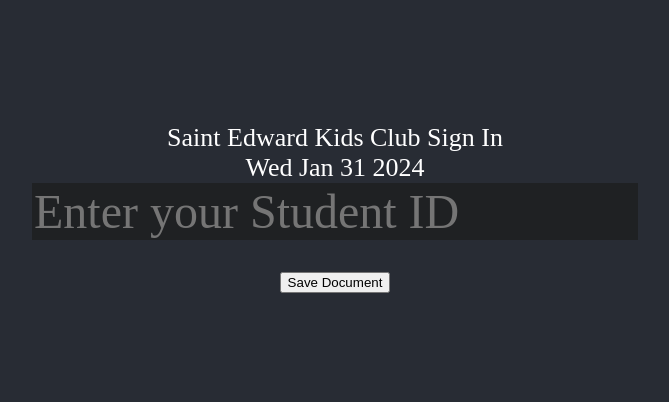
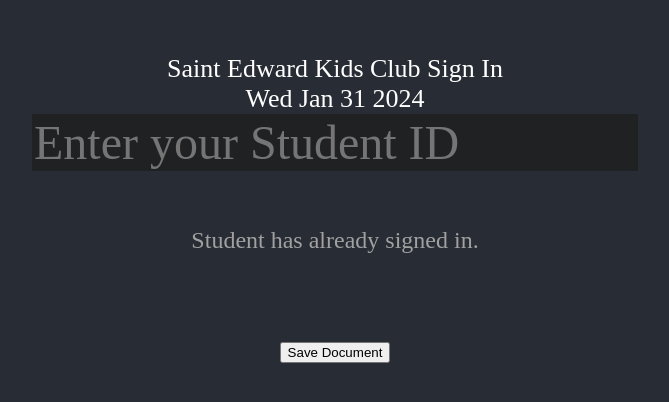
Before and after one commit to jcyalung/stedcskidsclub, a React (Create React App) app in the folder stedcs/: page / in a window 1280 px wide. Shown: the part 176-578 px from the top of the page, without its empty margins (305-974 px from the left). Built offline with nearby package versions, Linux system fonts and the light colour scheme.

Commit message:
fixed welcome message

```diff
--- a/stedcs/src/App.js
+++ b/stedcs/src/App.js
@@ -9,14 +9,11 @@
   const [response, setResponse] = useState({});
   const [studentName, setStudentName] = useState('');
   const BASE_URL = 'http://localhost:8000/';
-  let previous_student = '';
   // fetch the student from the backend
   const find_student = async (student) => {
     const response_fetch = await fetch(BASE_URL + 'add-student/' + student);
     const data = await response_fetch.json();
-    console.log(data);
     setResponse(data);
-    console.log(response);
   }
 
   const saveDocument = async () => {
@@ -52,8 +49,6 @@
               onKeyUp={(e) => {
                 if (e.key === 'Enter') {
                   find_student(studentName);
-                  previous_student = studentName;
-                  console.log(previous_student);
                   setStudentName('');
                 }
               }}
--- a/stedcs/src/Student.jsx
+++ b/stedcs/src/Student.jsx
@@ -1,13 +1,17 @@
 import React from 'react';
 const Student = ({message}) => {
-    if(message['name'] === undefined) {
+    if(message['message'] === 'Student not found') {
         return (
-            <div className="notFound"></div>
+            <div className="notFound">
+                <p>Student not found</p>
+            </div>
         )
     }
     return (
         <div className="Student">
-            <p>Welcome, {message['name']}! </p>
+            <p>{[message['message'] === 'Student found' ?
+                    'Welcome, ' + message['name'] + '!' :
+                    'Student has already signed in.']}</p>
         </div>
     )
 }
```
